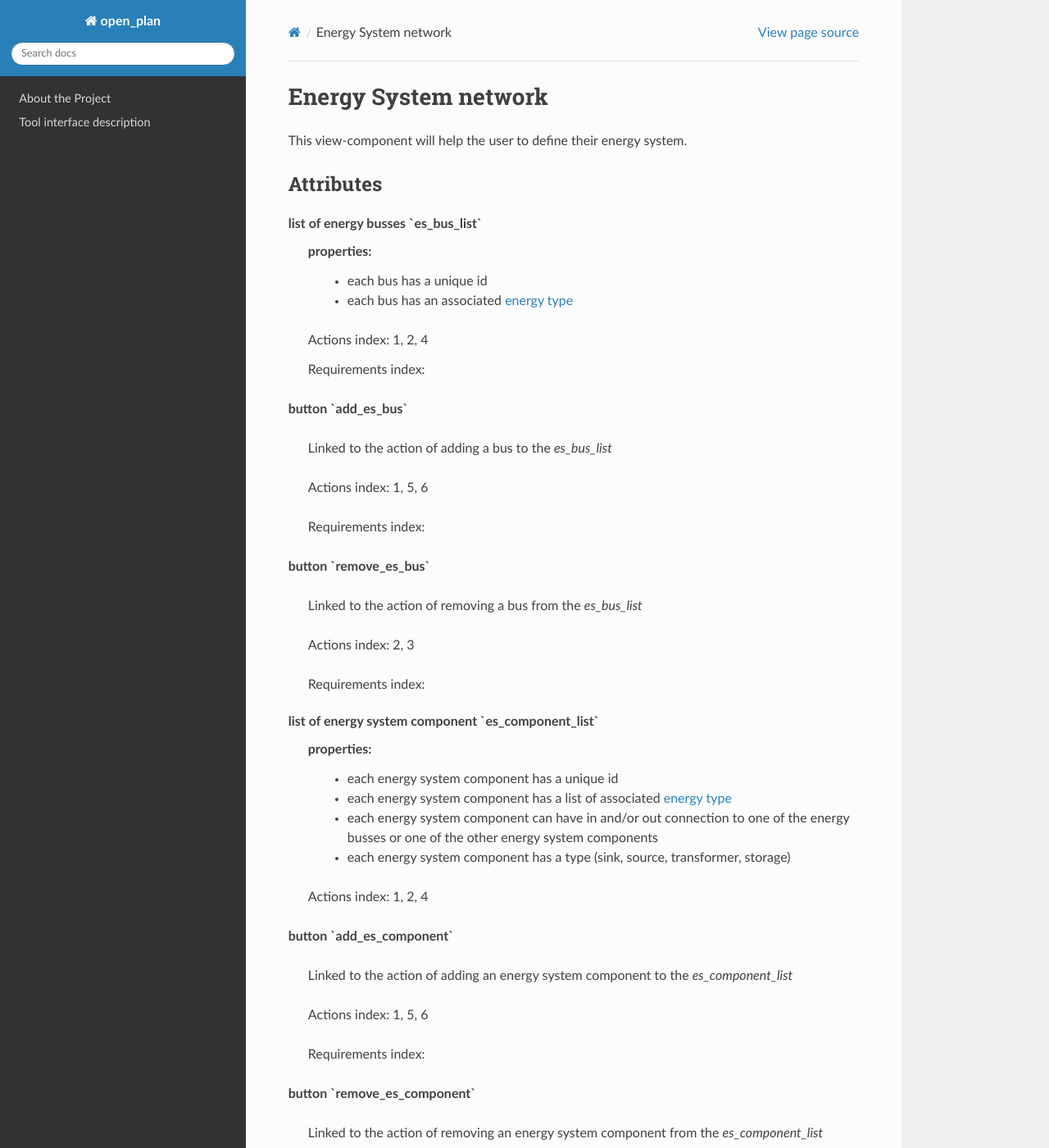
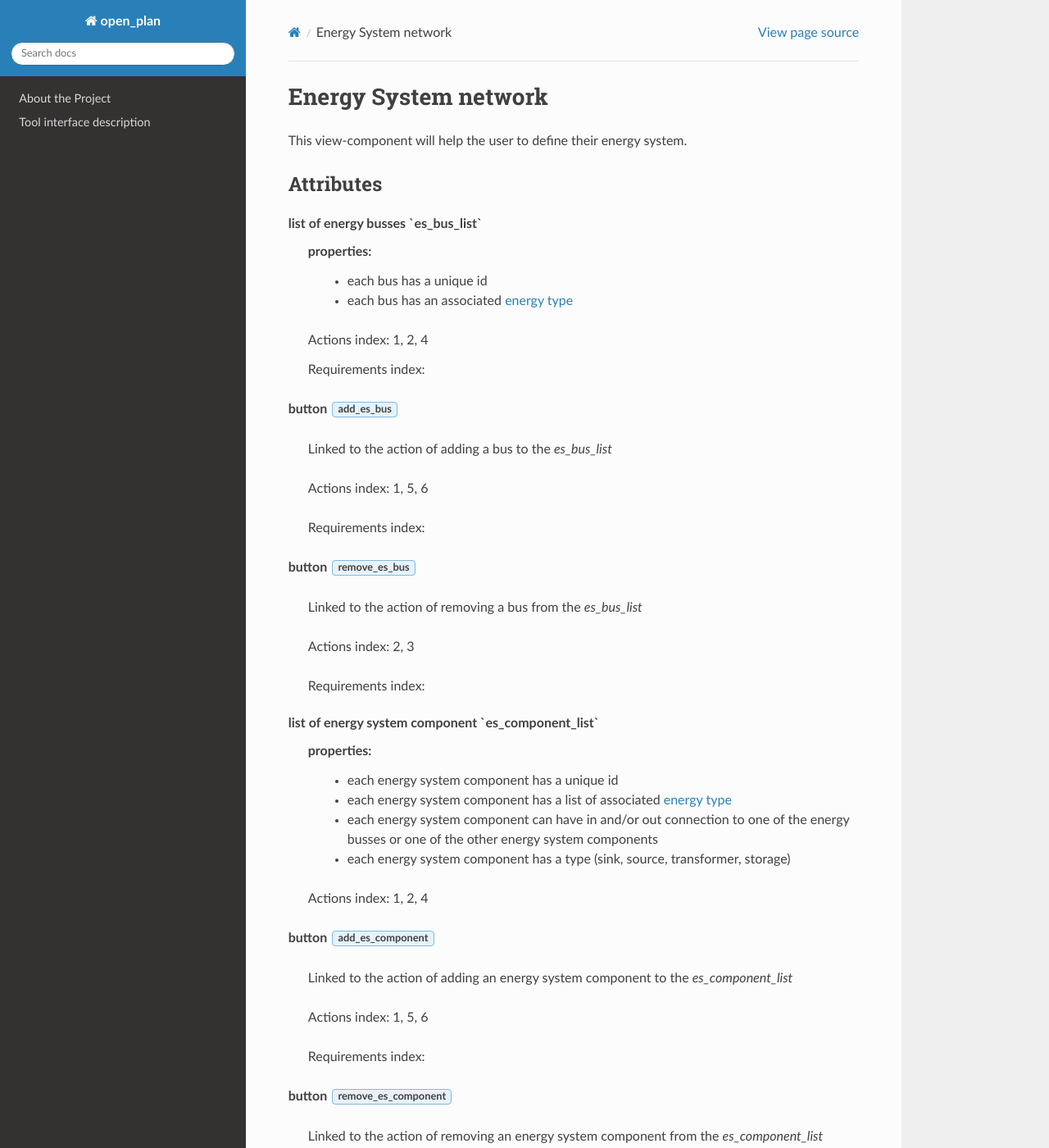
Before and after one commit to rl-institut/open_plan, a Sphinx documentation site: the page built from docs/view_components/energy_system_network.rst, in a window 1280 px wide and 1400 px high. Shown: the whole window at 82% size. Built offline with Sphinx 7.4.7 and the Read the Docs theme 2.0.0, drawn with Linux system fonts in a browser that asks for light colours; formulas are drawn with MathJax 3; some of the changed lines change nothing that is shown.

Commit message:
Add button to RTD
an exmple to help the reader/user understand the documentation better

```diff
--- a/docs/view_components/energy_system_network.rst
+++ b/docs/view_components/energy_system_network.rst
@@ -16,7 +16,7 @@ Attributes
 
     Requirements index:
 
-**button `add_es_bus`**
+**button** :guilabel:`&add_es_bus`
 
     Linked to the action of adding a bus to the `es_bus_list`
 
@@ -24,7 +24,7 @@ Attributes
 
     Requirements index:
 
-**button `remove_es_bus`**
+**button** :guilabel:`&remove_es_bus`
 
     Linked to the action of removing a bus from the `es_bus_list`
 
@@ -43,7 +43,7 @@ Attributes
     Actions index: 1, 2, 4
 
 
-**button `add_es_component`**
+**button** :guilabel:`&add_es_component`
 
     Linked to the action of adding an energy system component to the `es_component_list`
 
@@ -51,7 +51,7 @@ Attributes
 
     Requirements index:
 
-**button `remove_es_component`**
+**button** :guilabel:`&remove_es_component`
 
     Linked to the action of removing an energy system component from the `es_component_list`
 
```
